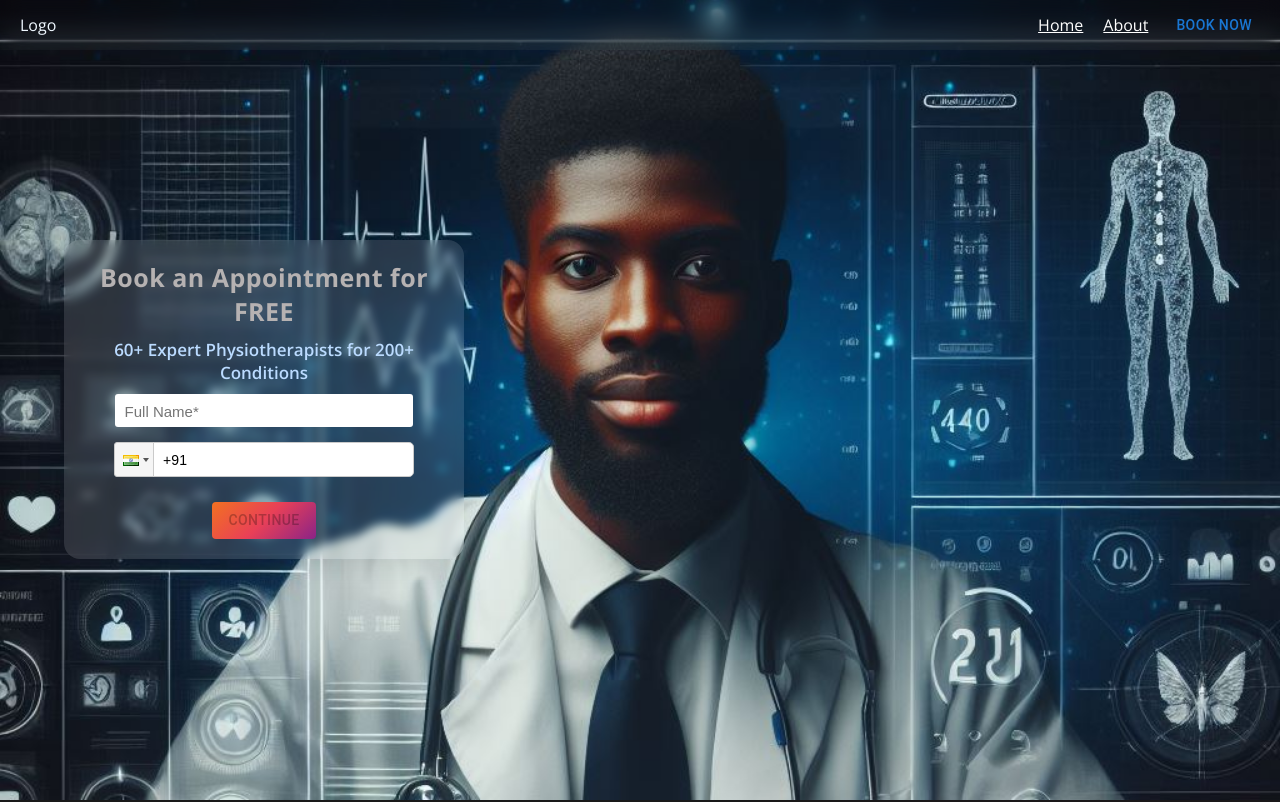
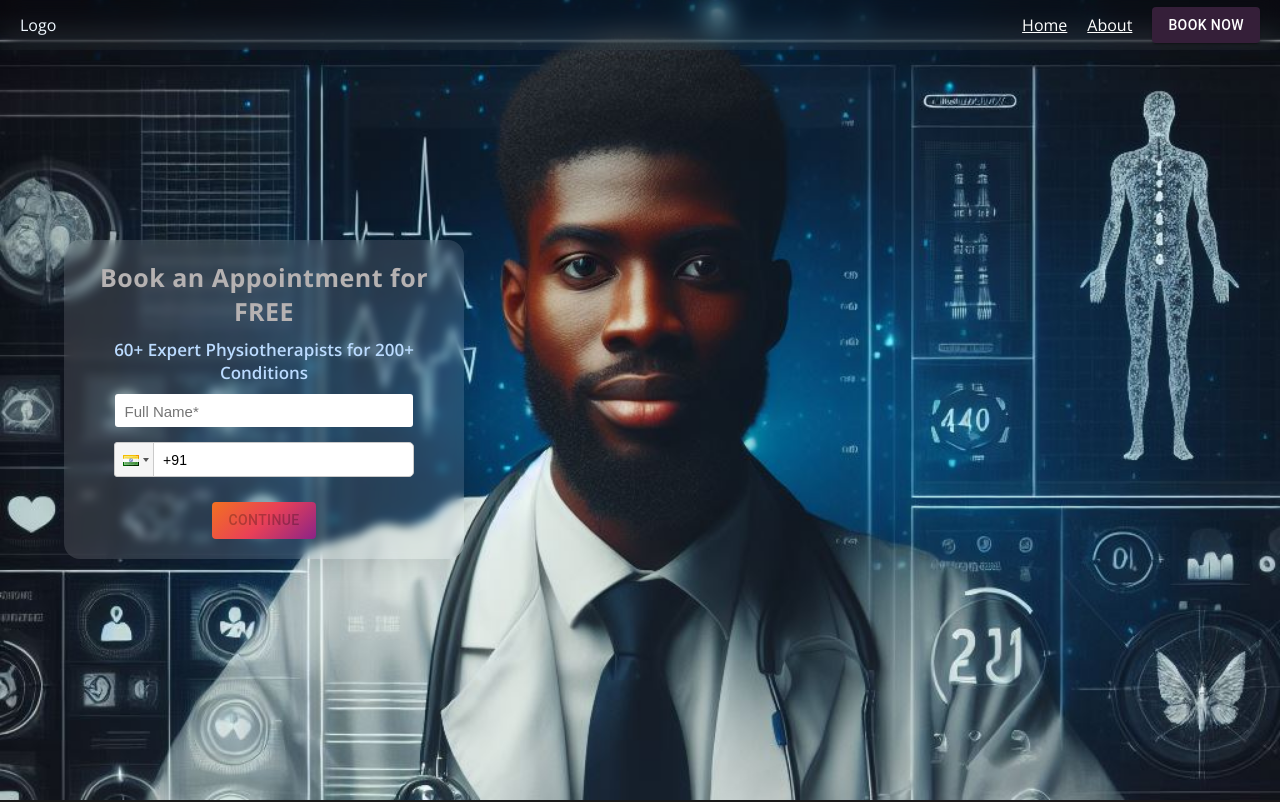
Before and after one commit to souroy22/flex-health-assignment, a React (Vite) app: page / in a window 1280 px wide. Shown: the top 802 px of the page. Built offline with nearby package versions, Linux system fonts and the light colour scheme.

Commit message:
optimised code

```diff
--- a/src/components/navbar/index.tsx
+++ b/src/components/navbar/index.tsx
@@ -1,20 +1,10 @@
 import { Box, Button } from "@mui/material";
 import "./style.css";
 
+type BookNowFn = () => void;
+
 const Navbar = () => {
-  return (
-    <Box className="navbar-section">
-      <Box className="navbar-left">Logo</Box>
-      <Box className="navbar-right">
-        <Box>
-          <a href="#">Home</a>
-        </Box>
-        <Box>
-          <a href="#reviews">About</a>
-        </Box>
-        <Button
-          // variant="contained"
-          onClick={() => {
+  const bookNow: BookNowFn = () => {
     window.scroll({
       top: 0,
       left: 0,
@@ -34,11 +24,25 @@ const Navbar = () => {
       );
     }
     document.getElementById("fullName")?.focus();
+  };
+
+  return (
+    <Box className="navbar-section">
+      <Box className="navbar-left">Logo</Box>
+      <Box className="navbar-right">
+        <Box>
+          <a href="#">Home</a>
+        </Box>
+        <Box>
+          <a href="#reviews">About</a>
+        </Box>
+        <Button
+          variant="contained"
+          onClick={bookNow}
+          sx={{
+            backgroundColor: "#351F39",
+            "&:hover": { backgroundColor: "#351F39" },
           }}
-          // sx={{
-          //   backgroundColor: "#351F39",
-          //   "&:hover": { backgroundColor: "#351F39" },
-          // }}
         >
           Book Now
         </Button>
```
Lines whose indentation alone changed are shown as unchanged.
